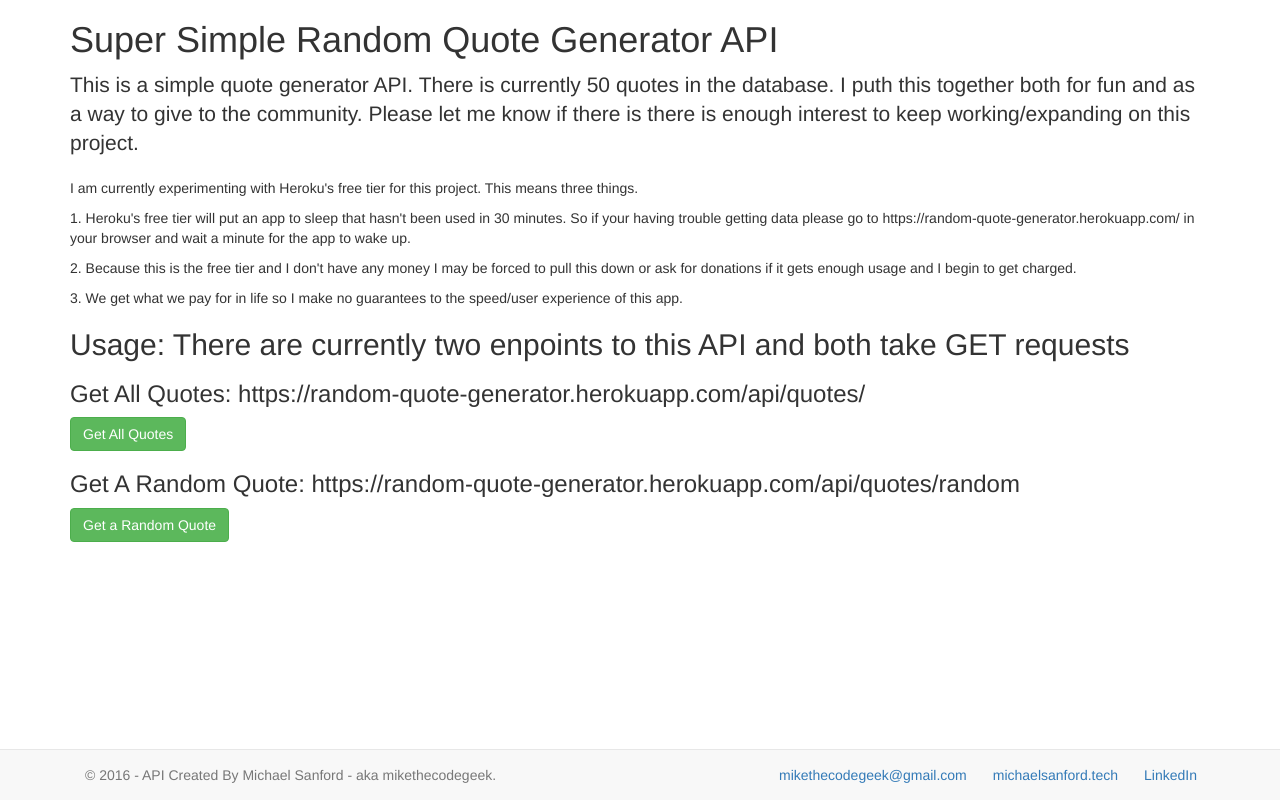
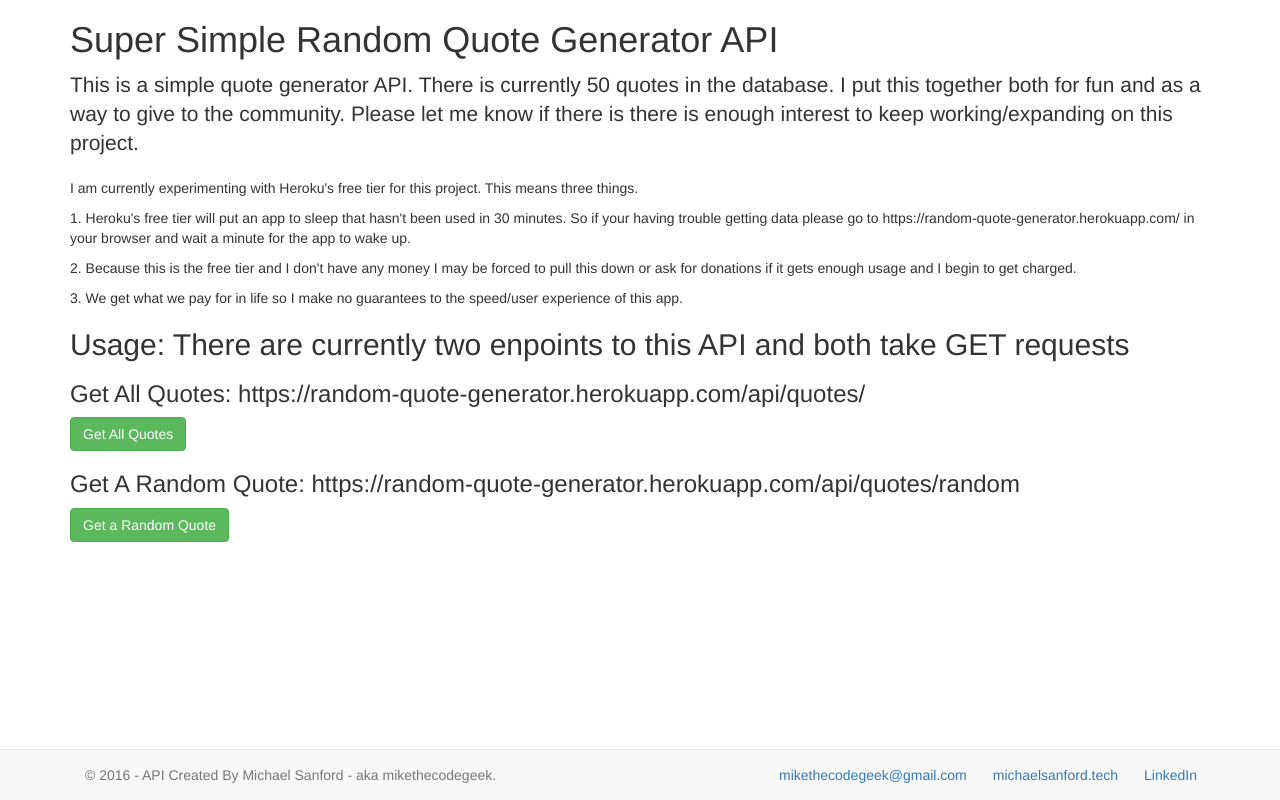
Before and after one commit to mikethecodegeek/random-quote-generator, a website: page views/index.html in a window 1280 px wide. Drawn offline with nearby package versions, Linux system fonts and the light colour scheme.

Commit message:
spelling

```diff
--- a/views/index.html
+++ b/views/index.html
@@ -12,7 +12,7 @@
    <div class = "container">
     <h1>Super Simple Random Quote Generator API</h1>
     <div>
-        <p class="lead">This is a simple quote generator API. There is currently 50 quotes in the database. I puth this together both for fun and as a way to give to the community. Please let me know if there is there is enough interest to keep working/expanding on this project.</p>
+        <p class="lead">This is a simple quote generator API. There is currently 50 quotes in the database. I put this together both for fun and as a way to give to the community. Please let me know if there is there is enough interest to keep working/expanding on this project.</p>
         <p> I am currently experimenting with Heroku's free tier for this project. This means three things.</p>
         <p>1. Heroku's free tier will put an app to sleep that hasn't been used in 30 minutes. So if your having trouble getting data please go to https://random-quote-generator.herokuapp.com/ in your browser and wait a minute for the app to wake up. </p>
         <p>2. Because this is the free tier and I don't have any money I may be forced to pull this down or ask for donations if it gets enough usage and I begin to get charged. </p>
```
